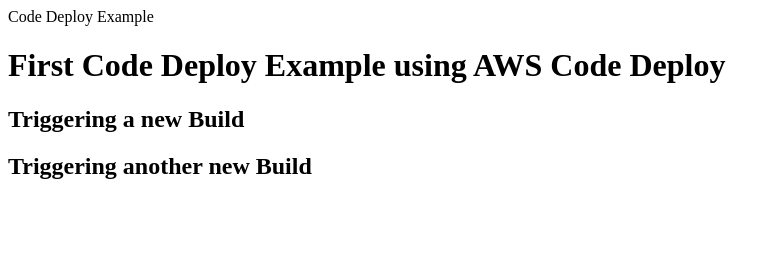
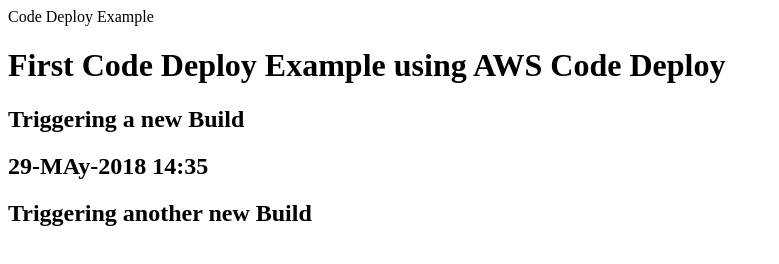
Before and after one commit to jpraok/github_copy_deploy_demo_repo, a plain HTML site: page index.html in a window 1280 px wide. Shown: the whole page, without its empty margins (0-779 px from the left). Drawn offline with Linux system fonts and the light colour scheme.

Commit message:
code deploy commit

```diff
--- a/index.html
+++ b/index.html
@@ -6,6 +6,7 @@
   <body>
     <h1>First Code Deploy Example using AWS Code Deploy</h1>
 	<h2>Triggering a new Build</h2>
+	<h2> 29-MAy-2018 14:35 </h2>
 	<h2>Triggering another new Build</h2>
   </body>
   </html>
```
